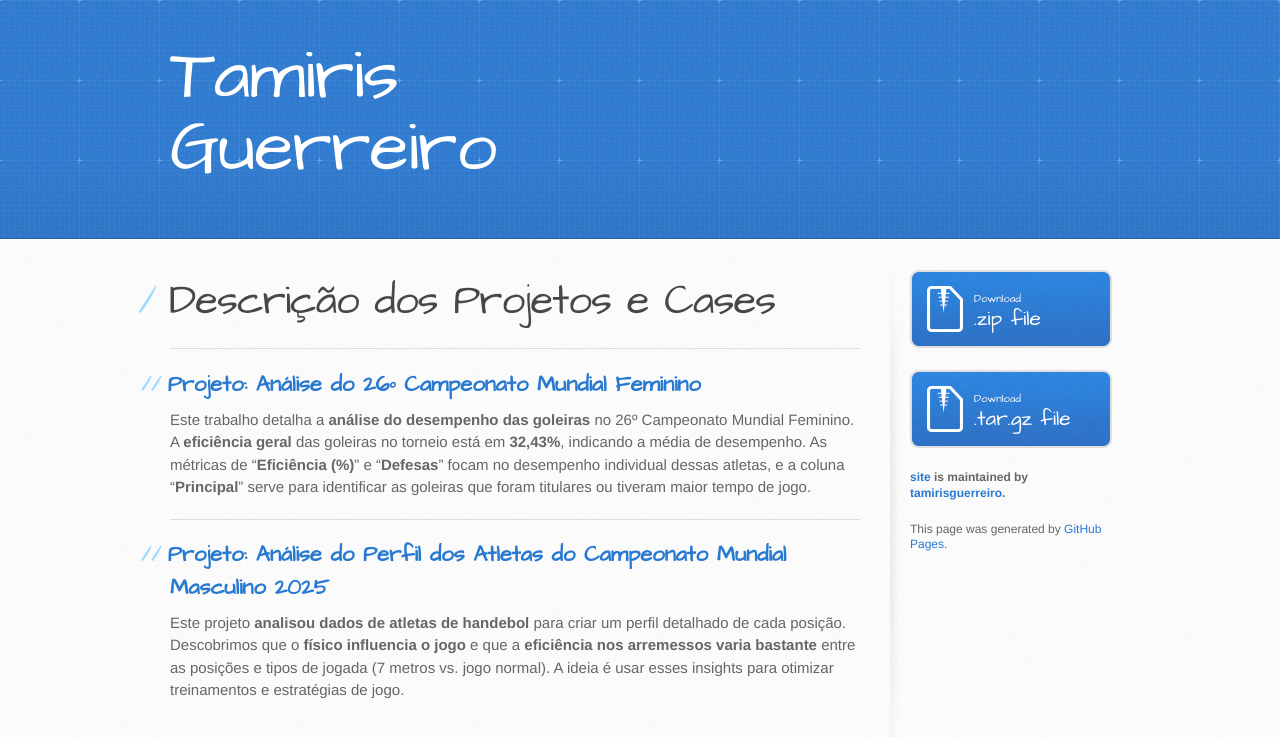
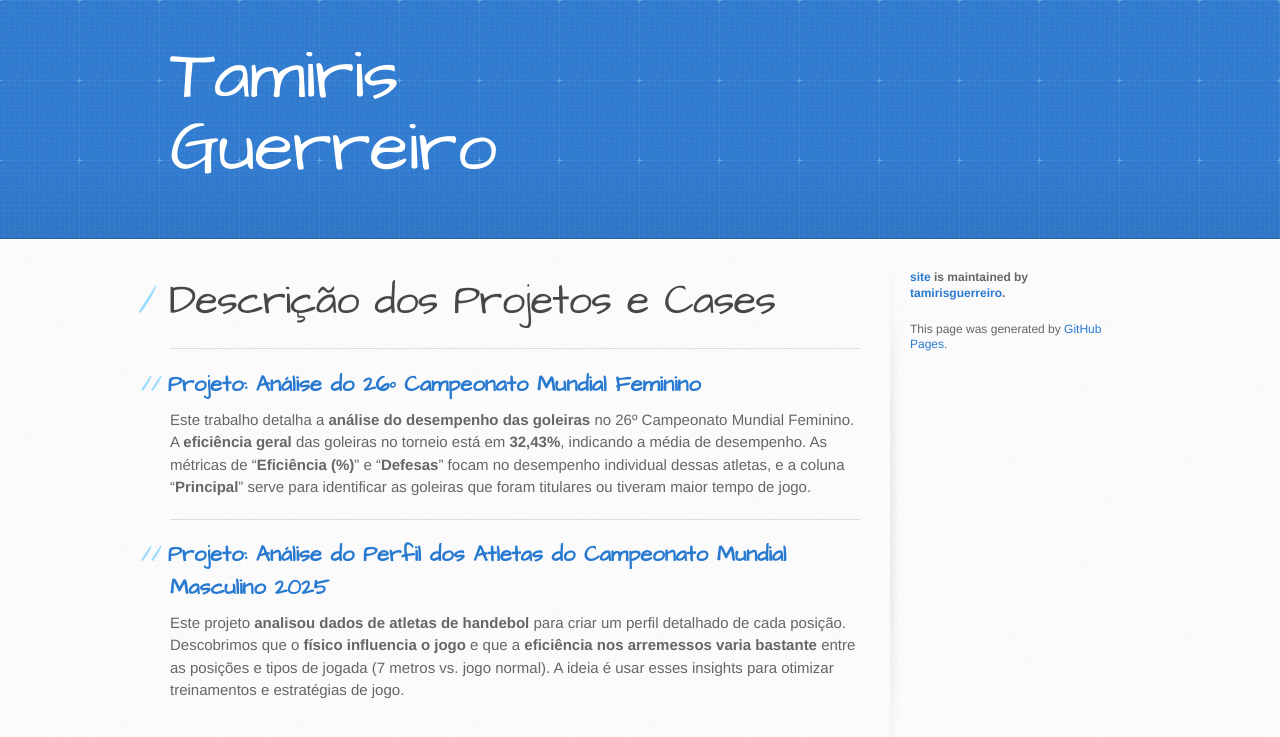
Before and after one commit to tamirisguerreiro/site, a Jekyll site: the page built from index.md, in a window 1280 px wide. Shown: the top 737 px of the page. Built offline with Jekyll 4.4.1, drawn with Linux system fonts in a browser that asks for light colours; our own code applies the rules of GitHub Pages for plain Markdown files.

Commit message:
Update default.html

```diff
--- a/_layouts/default.html
+++ b/_layouts/default.html
@@ -28,17 +28,6 @@
         </section>
 
         <aside id="sidebar">
-          {% if site.show_downloads %}
-            <a href="{{ site.github.zip_url }}" class="button">
-              <small>Download</small>
-              .zip file
-            </a>
-            <a href="{{ site.github.tar_url }}" class="button">
-              <small>Download</small>
-              .tar.gz file
-            </a>
-          {% endif %}
-
           {% if site.github.is_project_page %}
             <p class="repo-owner"><a href="{{ site.github.repository_url }}">{{ site.github.repository_name }}</a> is maintained by <a href="{{ site.github.owner_url }}">{{ site.github.owner_name }}</a>.</p>
           {% endif %}
```
